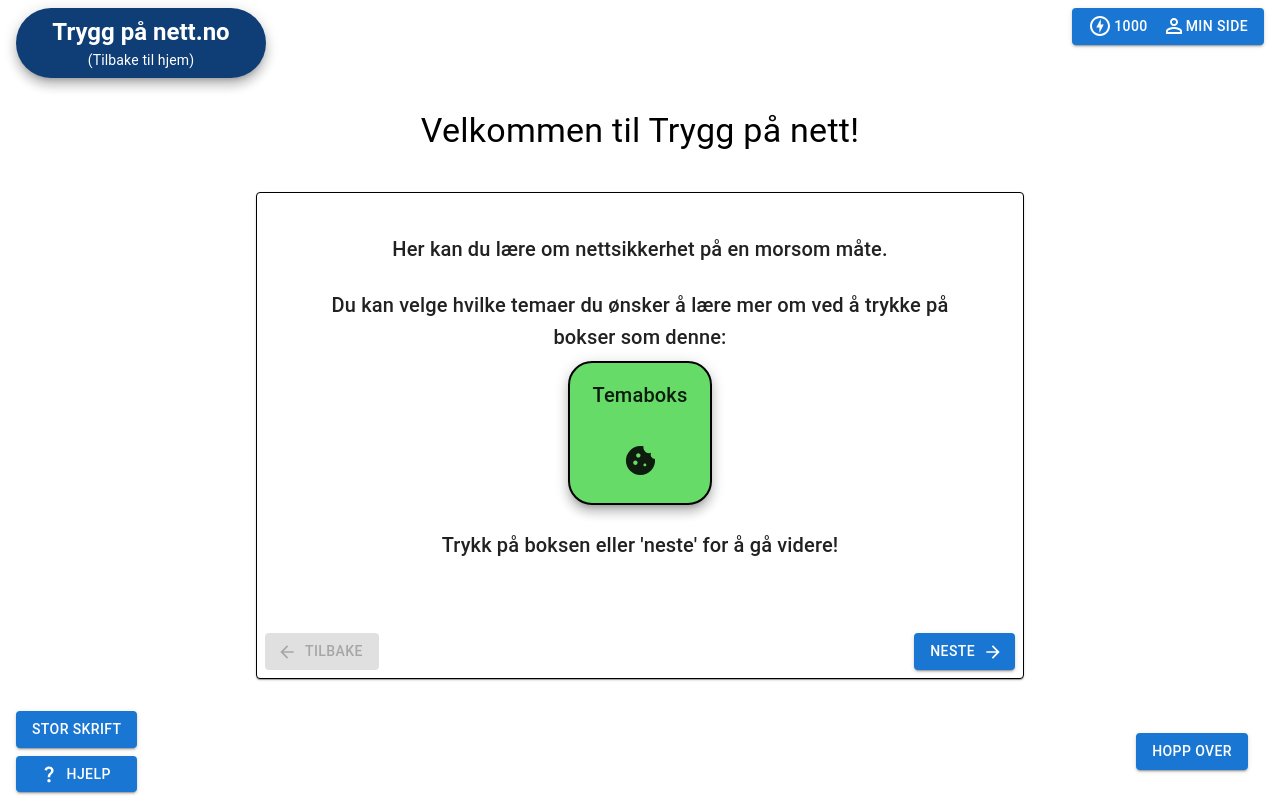
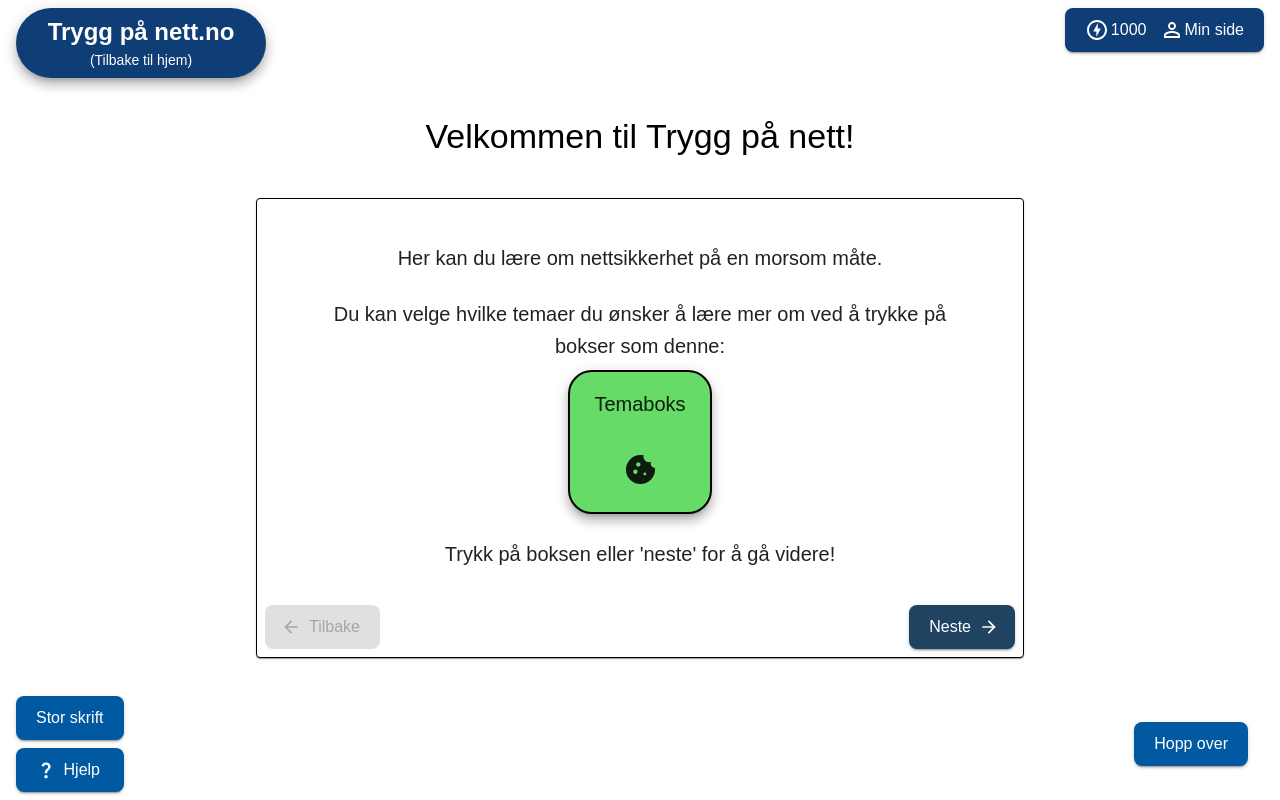
Before and after one commit to AgnetheKvalEngstad/idatt2900_group35, a React (Vite) app in the folder frontend/: page / in a window 1280 px wide. Built offline with nearby package versions, Linux system fonts and the light colour scheme.

Commit message:
feat: Customised theme for application

```diff
--- a/frontend/src/App.tsx
+++ b/frontend/src/App.tsx
@@ -5,9 +5,12 @@ import Homepage from "./pages/Homepage";
 import TopicPage from "./pages/TopicPage";
 import OnboardingPage from "./pages/OnboardingPage";
 import ProfilePage from "./pages/ProfilePage";
+import { ThemeProvider } from "@mui/material";
+import theme from "./theme/theme";
 
 function App() {
   return (
+    <ThemeProvider theme={theme}>
       <div className="flex flex-col min-h-screen">
         <Router>
           <Header />
@@ -22,6 +25,7 @@ function App() {
           <Footer />
         </Router>
       </div>
+    </ThemeProvider>
   );
 }
 
--- a/frontend/src/components/Header.tsx
+++ b/frontend/src/components/Header.tsx
@@ -59,7 +59,7 @@ export default function Header() {
         <Link to="/profile" style={{ textDecoration: "none" }}>
           <Button
             variant="contained"
-            color="primary"
+            color="success"
             data-testid="points-my-page-button"
           >
             <OfflineBoltOutlinedIcon style={{ marginRight: "2px" }} />
--- a/frontend/src/pages/OnboardingPage.tsx
+++ b/frontend/src/pages/OnboardingPage.tsx
@@ -96,16 +96,17 @@ export default function OnboardingPage() {
         Velkommen til Trygg på nett!
       </Typography>
       <Card
-        className="w-full max-w-3xl border-1 border-black flex flex-col"
+        className="w-full h-full max-h-115 max-w-3xl border-1 border-black flex flex-col"
         data-testid="onboarding-card"
       >
-        <CardContent className="flex flex-col h-108 overflow-y-auto text-center flex-grow">
+        <CardContent className="flex flex-col h-108 overflow-y-auto text-center justify-center flex-grow">
           {renderCardContent()}
         </CardContent>
         <CardActions className="flex justify-between items-center p-4">
           <Button
             startIcon={<ArrowBackIcon />}
             variant="contained"
+            color="secondary"
             onClick={handleBack}
             disabled={currentIndex === 0}
           >
@@ -115,6 +116,7 @@ export default function OnboardingPage() {
           <Button
             endIcon={<ArrowForwardIcon />}
             variant="contained"
+            color="secondary"
             onClick={handleNext}
           >
             {currentIndex === 1 ? "Til hovedsiden" : "Neste"}
--- a/frontend/src/pages/TopicPage.tsx
+++ b/frontend/src/pages/TopicPage.tsx
@@ -49,6 +49,7 @@ export default function TopicPage() {
         >
           <Button
             variant="contained"
+            color="secondary"
             onClick={handleBack}
             startIcon={<ArrowBackIcon />}
           >
@@ -56,6 +57,7 @@ export default function TopicPage() {
           </Button>
           <Button
             variant="contained"
+            color="secondary"
             onClick={handleNext}
             endIcon={<ArrowForwardIcon />}
           >
--- /dev/null
+++ b/frontend/src/theme/theme.ts
@@ -0,0 +1,37 @@
+
+import { createTheme } from "@mui/material/styles";
+
+
+
+const theme = createTheme({
+    palette: {
+      primary: {
+        main: "#0059A1",
+      },
+      secondary: {
+        main: "#1F4360",
+      },
+      success: {
+        main: "#0F3D75",
+      },
+    },
+    typography: {
+      fontFamily: "Arial, sans-serif",
+      fontSize: 14,
+    },
+    components: {
+      MuiButton: {
+        styleOverrides: {
+          root: {
+            borderRadius: 8,
+            padding: "8px 20px",
+            fontFamily: "Arial, sans-serif",
+            fontSize: "16px",
+            textTransform: "none",
+          },
+        },
+      },
+    },
+  });
+
+export default theme;
```
Lines whose indentation alone changed are shown as unchanged.
